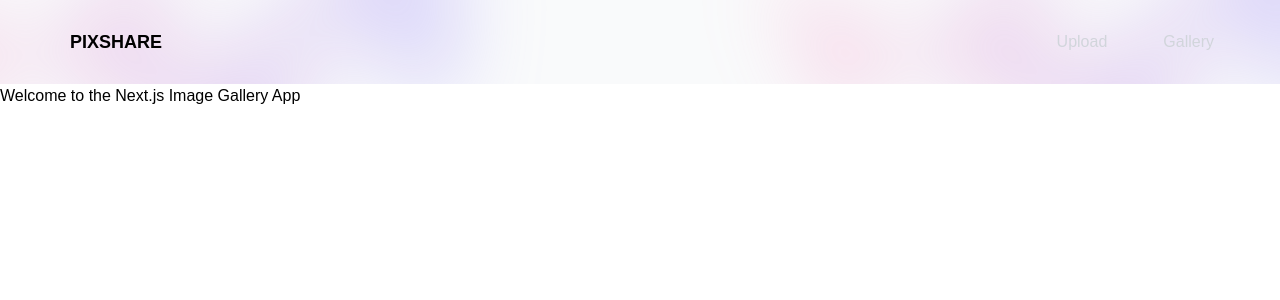
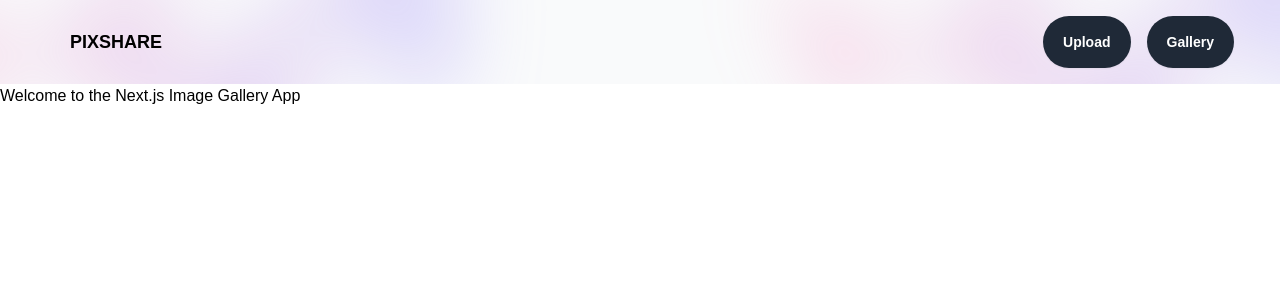
Before and after one commit to markohautala/nextjs-image-gallery-app, a Next.js app in the folder next-app/: page / in a window 1280 px wide. Shown: the top 300 px of the page. Built offline with nearby package versions, Linux system fonts and the light colour scheme.

Commit message:
refactor Navbar component for improved link styling and hover effects

```diff
--- a/next-app/components/Navbar.jsx
+++ b/next-app/components/Navbar.jsx
@@ -29,10 +29,10 @@ const Navbar = () => {
           <div className="ml-auto flex space-x-4">
             <Link
               href="/upload"
-              className={`rounded-md px-5 py-3 text-base font-medium ${
+              className={`rounded-full bg-gray-800 px-5 py-4 text-sm font-semibold text-white shadow-sm ${
                 pathname === '/upload'
-                  ? 'bg-gray-900 text-white' // Active link styling
-                  : 'text-gray-300 hover:bg-gray-700 hover:text-white' // Inactive link styling
+                  ? 'border-1 border-white bg-black text-white' // Active state
+                  : 'text-gray-300 hover:bg-black hover:text-white' // Default hover behavior
               }`}
             >
               Upload
@@ -40,10 +40,10 @@ const Navbar = () => {
 
             <Link
               href="/gallery"
-              className={`rounded-md px-5 py-3 text-base font-medium ${
+              className={`rounded-full bg-gray-800 px-5 py-4 text-sm font-semibold text-white shadow-sm ${
                 pathname === '/gallery'
-                  ? 'bg-gray-900 text-white' // Active link styling
-                  : 'text-gray-300 hover:bg-gray-700 hover:text-white' // Inactive link styling
+                  ? 'border-1 border-white bg-black text-white' // Active state
+                  : 'text-gray-300 hover:bg-black hover:text-white' // Default hover behavior
               }`}
             >
               Gallery
```
